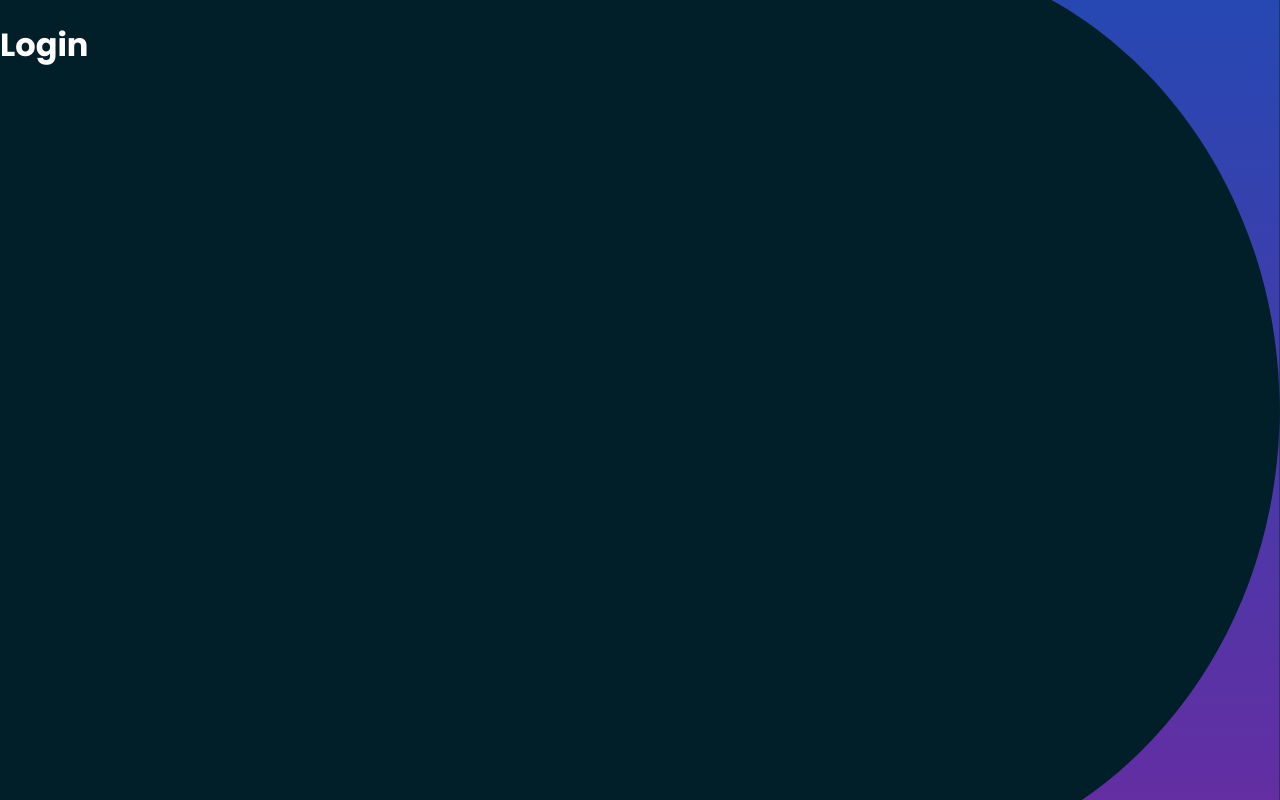
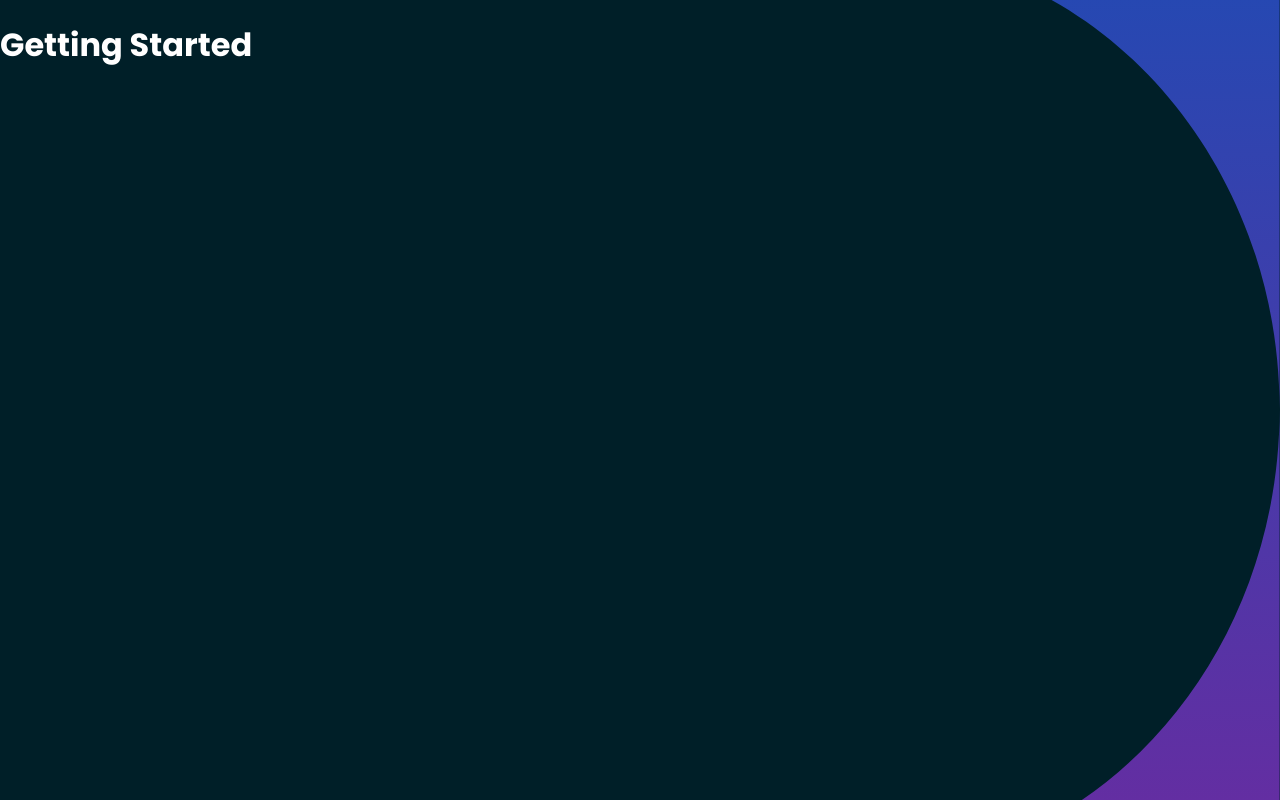
Before and after one commit to handcode-stuart/user-login-flow, a React (Create React App) app: page /getting-started in a window 1280 px wide. Built offline with nearby package versions, Linux system fonts and the light colour scheme.

Commit message:
Added getting started route

```diff
--- a/src/App.js
+++ b/src/App.js
@@ -1,9 +1,10 @@
 import React from "react";
-import { BrowserRouter as Router, Route } from "react-router-dom";
+import { BrowserRouter as Router, Route, Switch } from "react-router-dom";
 
 import { useFlashScreen } from "./hooks";
 import GlobalStyles from "./global-styles";
 import Login from "./pages/Login";
+import GettingStarted from "./pages/GettingStarted";
 import Flash from "./pages/Flash";
 
 const App = () => {
@@ -13,7 +14,19 @@ const App = () => {
         <div>
             <Router>
                 <GlobalStyles />
-                <Route path='/' render={() => (showFlash ? <Flash /> : <Login />)} />
+                <Route
+                    path='/'
+                    render={() =>
+                        showFlash ? (
+                            <Flash />
+                        ) : (
+                            <Switch>
+                                <Route exact path='/' component={Login} />
+                                <Route path='/getting-started' component={GettingStarted} />
+                            </Switch>
+                        )
+                    }
+                />
             </Router>
         </div>
     );
--- /dev/null
+++ b/src/pages/GettingStarted.js
@@ -0,0 +1,9 @@
+import React from "react";
+
+const GettingStarted = () => (
+    <div>
+        <h1>Getting Started</h1>
+    </div>
+);
+
+export default GettingStarted;
```
